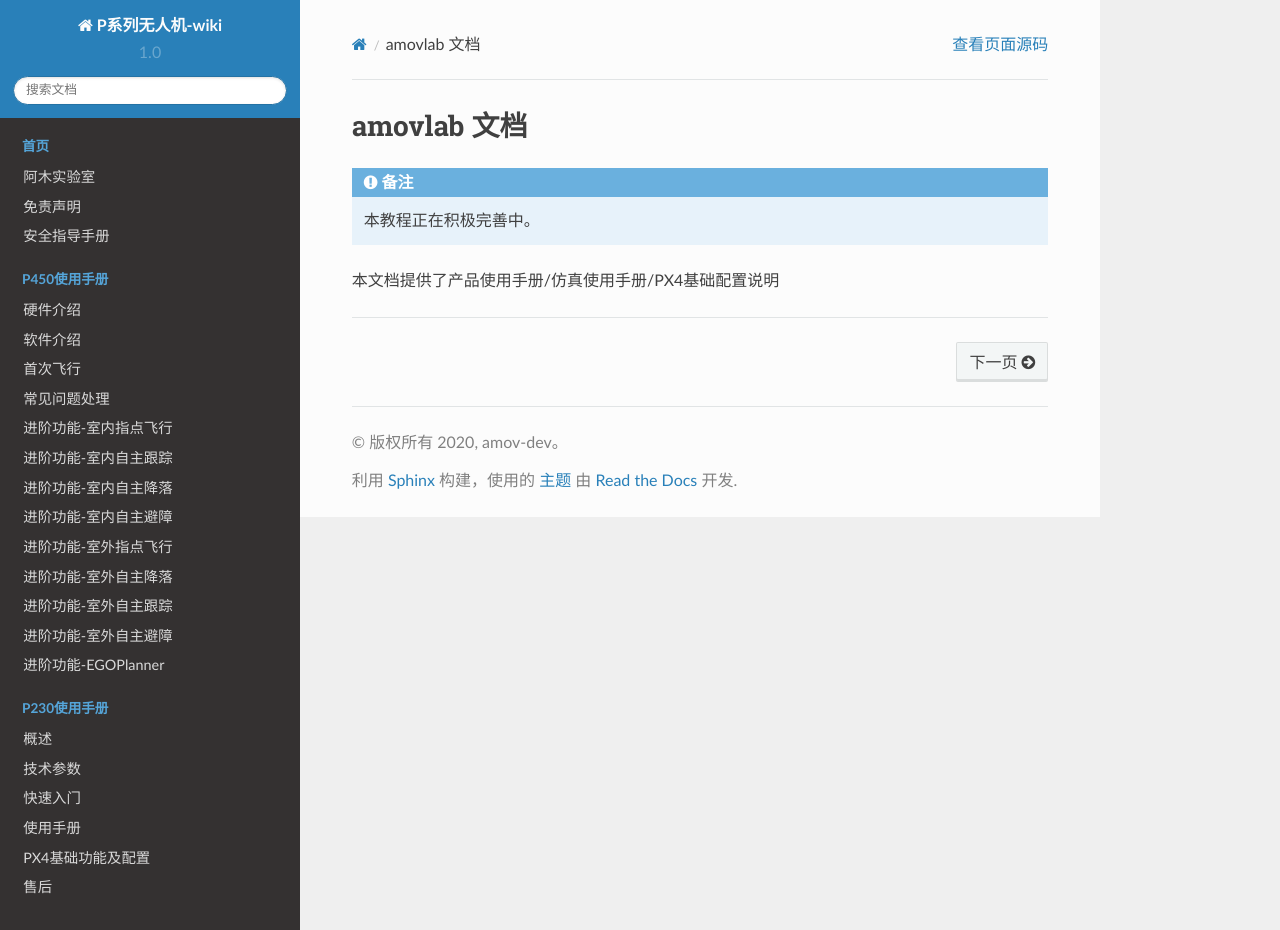
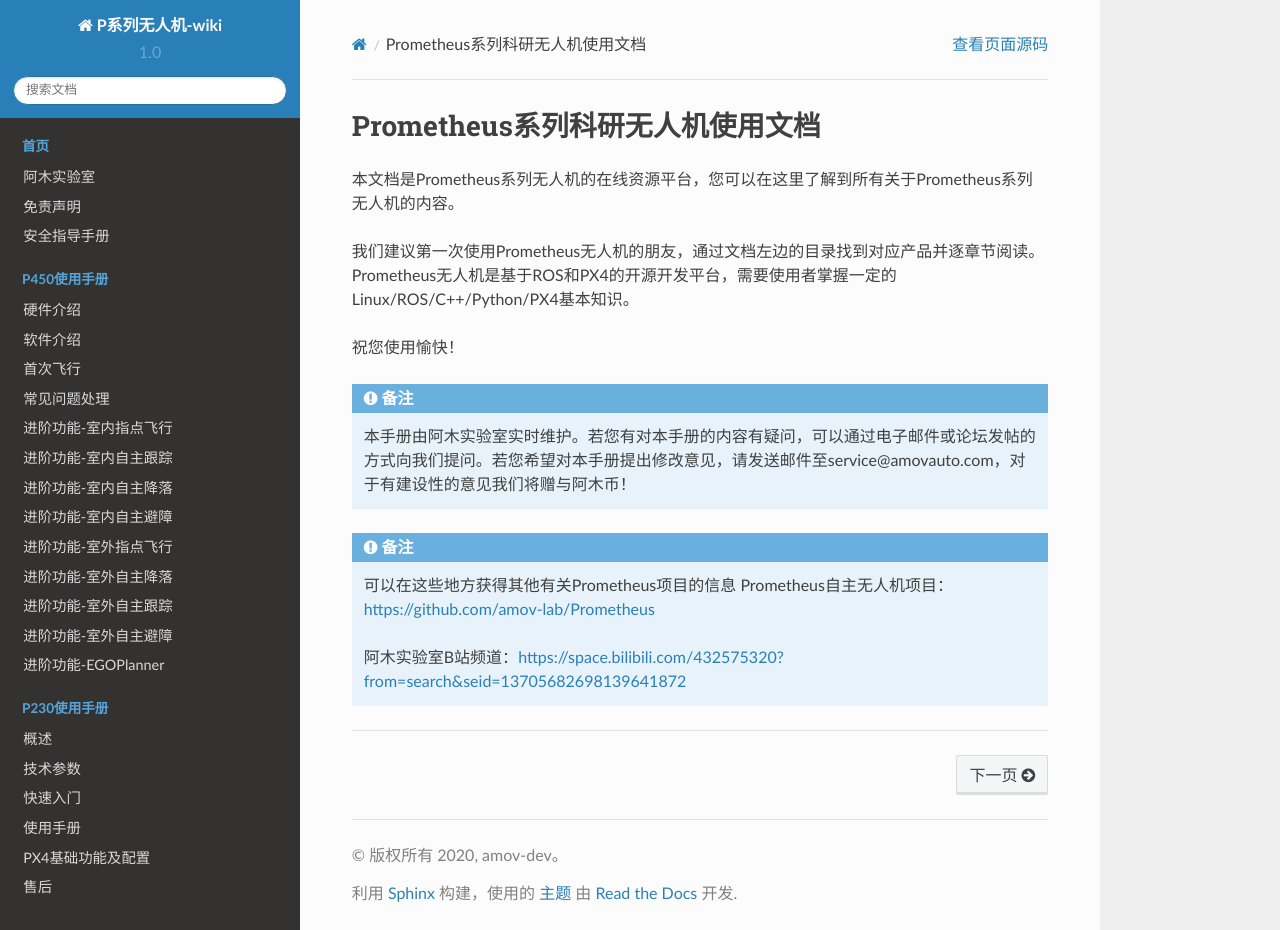
Before and after one commit to amov-lab/prometheus_wiki, a Sphinx documentation site: the page built from doc/source/index.rst, in a window 1280 px wide and 930 px high. Built offline with Sphinx 7.4.7 and the Read the Docs theme 2.0.0, drawn with Linux system fonts in a browser that asks for light colours; pages that are not in the unit, such as notebooks, are missing from menus.

```diff
--- a/doc/source/docs/common/安全指导手册.rst
+++ b/doc/source/docs/common/安全指导手册.rst
@@ -10,7 +10,7 @@
 
 :2: 本产品具有较大的机身尺寸、高速旋转的螺旋桨和强大的飞行动力，在运行时具有一定的危险性。未按要求操作和使用本产品可能会发生危险和伤害
 
-:3: 使用本产品时，请远离机场、铁路、高速公路、高层建筑、电线等危险环境
+:3: 使用本产品时，请远离机场、铁路、高速公路、高层建筑、电线等危险环境。
 
 :4: 使用本产品时，请远离手机基站，大功率发射设备等高电磁干扰的环境。
 
--- a/doc/source/index.rst
+++ b/doc/source/index.rst
@@ -1,12 +1,22 @@
 .. home:
 
-amovlab 文档
+Prometheus系列科研无人机使用文档
 ==============================
 
+本文档是Prometheus系列无人机的在线资源平台，您可以在这里了解到所有关于Prometheus系列无人机的内容。
+
+我们建议第一次使用Prometheus无人机的朋友，通过文档左边的目录找到对应产品并逐章节阅读。Prometheus无人机是基于ROS和PX4的开源开发平台，需要使用者掌握一定的Linux/ROS/C++/Python/PX4基本知识。
+
+祝您使用愉快！
+
 .. note::
-   本教程正在积极完善中。
+   本手册由阿木实验室实时维护。若您有对本手册的内容有疑问，可以通过电子邮件或论坛发帖的方式向我们提问。若您希望对本手册提出修改意见，请发送邮件至service@amovauto.com，对于有建设性的意见我们将赠与阿木币！
 
-本文档提供了产品使用手册/仿真使用手册/PX4基础配置说明
+.. note::
+   可以在这些地方获得其他有关Prometheus项目的信息 Prometheus自主无人机项目：https://github.com/amov-lab/Prometheus
+
+   阿木实验室B站频道：https://space.bilibili.com/432575320?from=search&seid=13705682698139641872
+
 
 -------------------------
 
```
Also changed, not shown: doc/source/docs/p230/6-PX4基础功能及配置.rst (+89 -0 lines).
